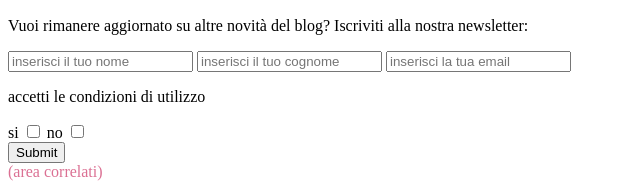
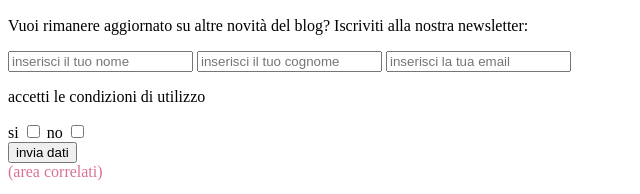
Before and after one commit to xorbun/giorno-2, a plain HTML site: page index.html in a window 1280 px wide. Shown: the part 1181-1375 px from the top of the page, 0-640 px from the left. Drawn offline with Linux system fonts and the light colour scheme.

Commit message:
modificato bottone invio form

```diff
--- a/index.html
+++ b/index.html
@@ -146,7 +146,7 @@
         <label for="scelta">no</label>
         <input type="checkbox" id="scelta" />
         <div>
-          <input type="submit" id="#" name="invia" />
+          <button type="submit">invia dati</button>
         </div>
       </form>
     </main>
```
